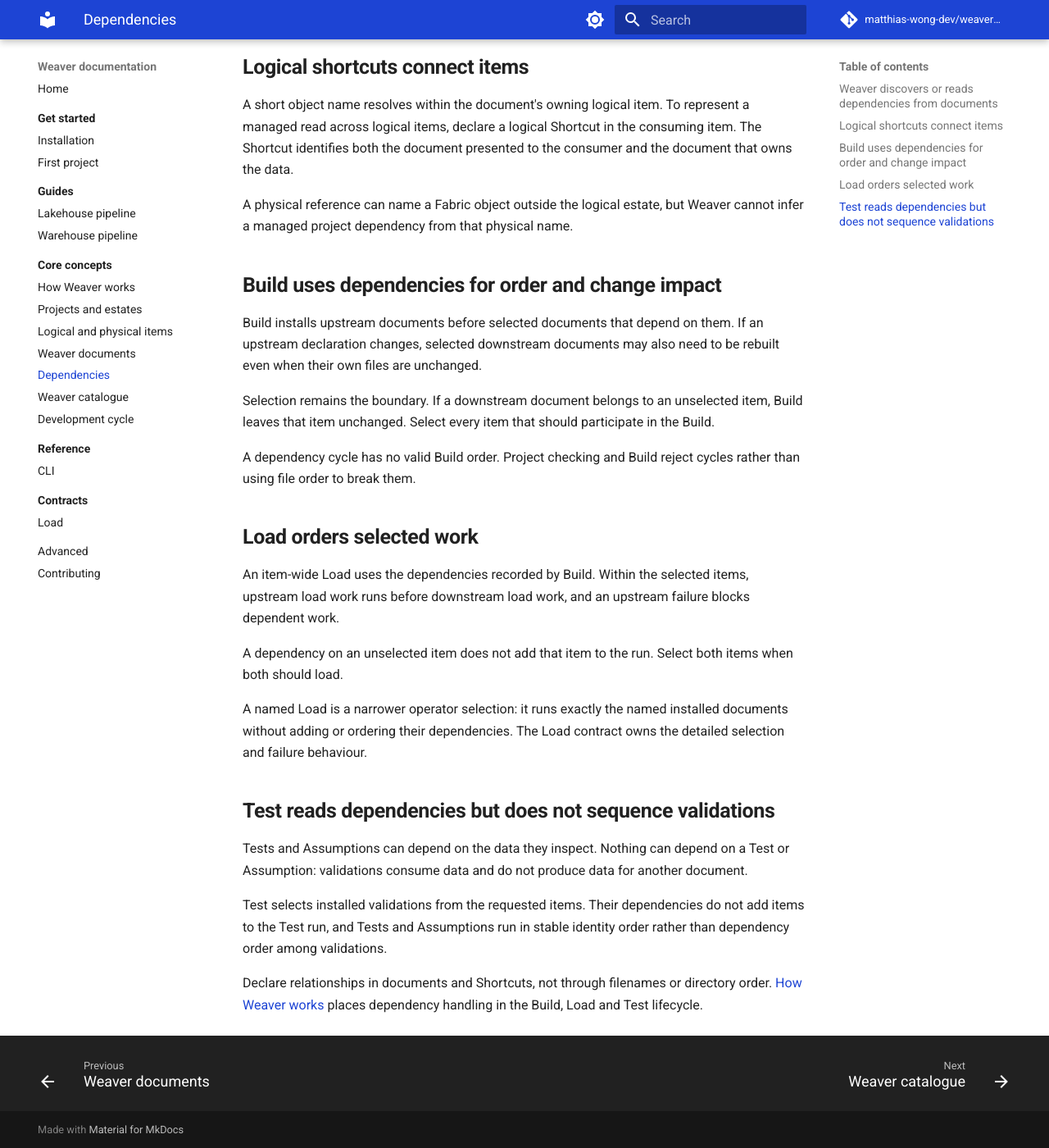
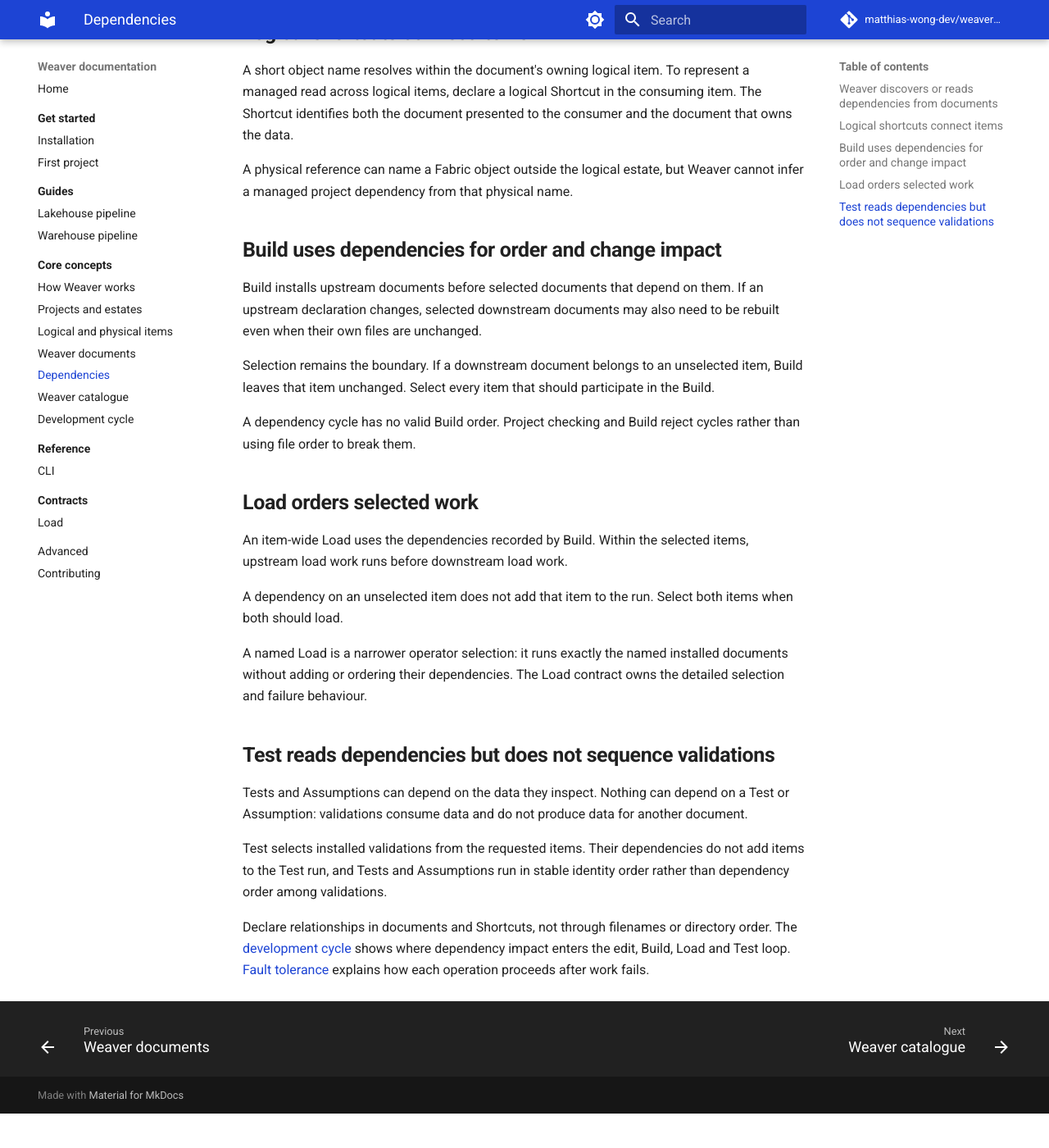
Before and after one commit to matthias-wong-dev/weaverstack-docs, an MkDocs documentation site: the page built from docs/core-concepts/dependencies.md, in a window 1280 px wide and 1400 px high, scrolled down 611 px. Shown: the whole window at 82% size. Built offline with MkDocs 1.6.1 and Material for MkDocs 9.7.7, drawn with Linux system fonts in a browser that asks for light colours; comment, search, counter and statistics services are not loaded; after the commit the page ends 1969 px from its top, so only the background shows below that; some of the changed text lies outside the part shown.

Commit message:
docs: explain fault tolerance by operation

```diff
--- a/docs/core-concepts/dependencies.md
+++ b/docs/core-concepts/dependencies.md
@@ -1,8 +1,6 @@
 # Dependencies
 
-A dependency states that one Weaver document reads another. Weaver uses that relationship to order work and to include affected downstream documents when a changed declaration is built.
-
-Dependencies affect work only inside the items selected for an operation. They do not silently add another item to Build, Load or Test.
+A dependency states that one Weaver document reads another. Across the [Weaver operations](weaver-operations.md), that relationship determines Build impact and the order of item-wide work. It does not widen the items selected for an operation.
 
 ## Weaver discovers or reads dependencies from documents
 
@@ -28,7 +26,7 @@
 
 ## Load orders selected work
 
-An item-wide Load uses the dependencies recorded by Build. Within the selected items, upstream load work runs before downstream load work, and an upstream failure blocks dependent work.
+An item-wide Load uses the dependencies recorded by Build. Within the selected items, upstream load work runs before downstream load work.
 
 A dependency on an unselected item does not add that item to the run. Select both items when both should load.
 
@@ -40,4 +38,4 @@
 
 Test selects installed validations from the requested items. Their dependencies do not add items to the Test run, and Tests and Assumptions run in stable identity order rather than dependency order among validations.
 
-Declare relationships in documents and Shortcuts, not through filenames or directory order. [How Weaver works](how-weaver-works.md) places dependency handling in the Build, Load and Test lifecycle.
+Declare relationships in documents and Shortcuts, not through filenames or directory order. The [development cycle](development-cycle.md) shows where dependency impact enters the edit, Build, Load and Test loop. [Fault tolerance](fault-tolerance.md) explains how each operation proceeds after work fails.
```
Also changed, not shown: docs/core-concepts/fault-tolerance.md (added, +45 -0 lines).
